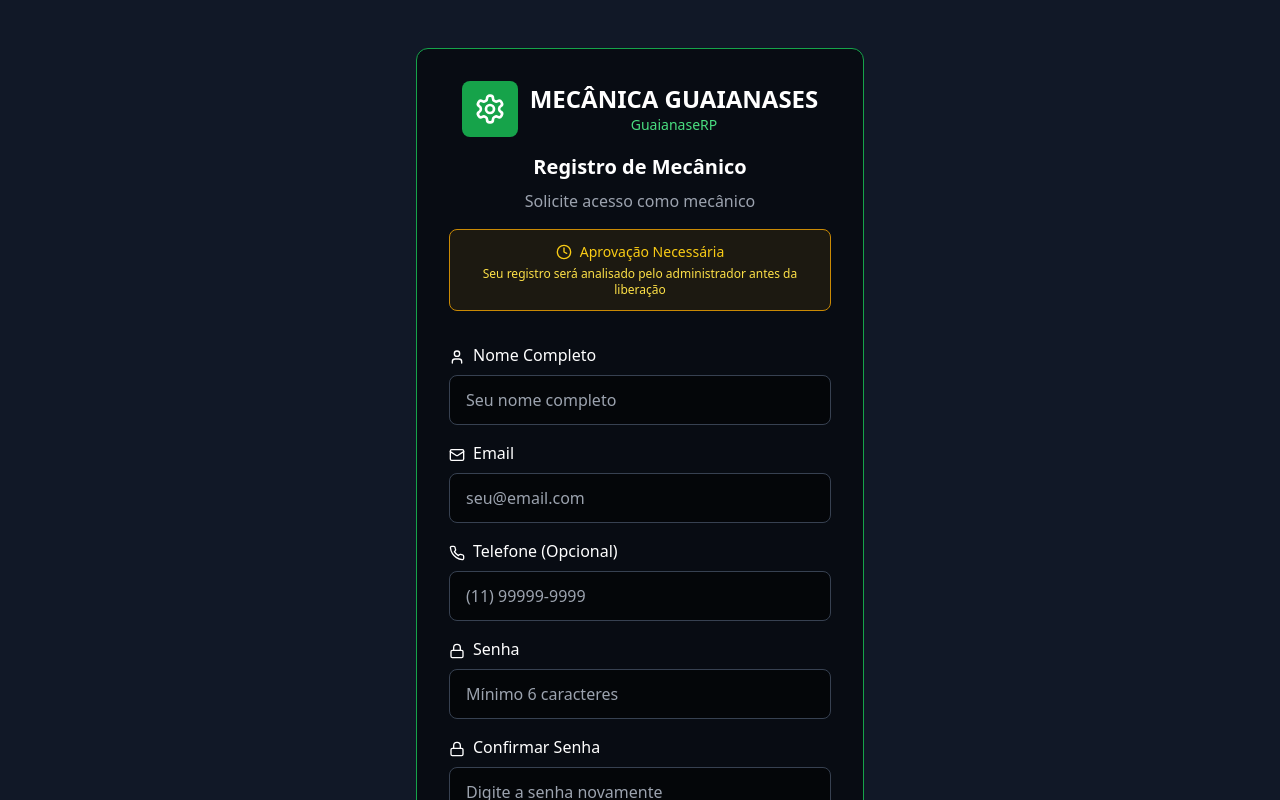
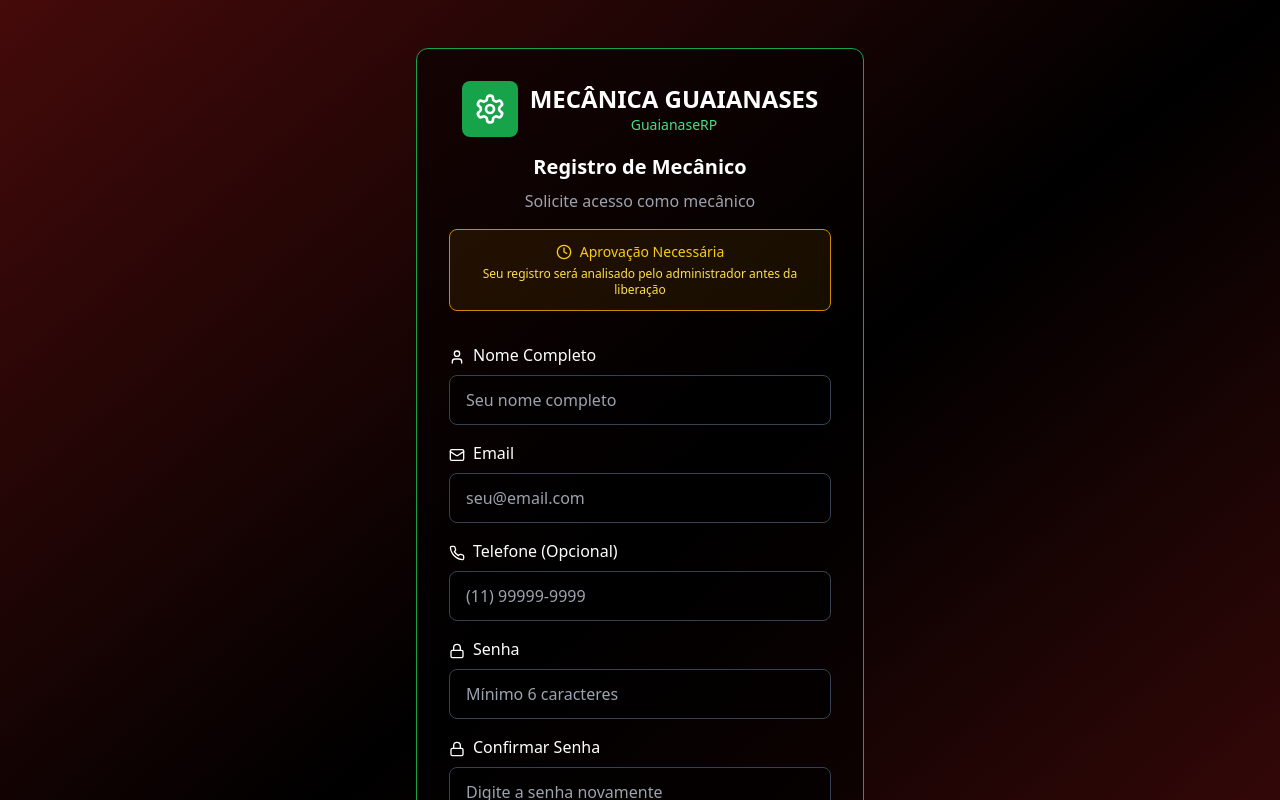
Before and after one commit to hacksbr6-sys/Auto-Center-Guaianases, a React (Vite) app: page /register/mechanic in a window 1280 px wide. Shown: the top 800 px of the page. Built offline with nearby package versions, Linux system fonts and the light colour scheme.

Commit message:
Update RegisterMechanic.tsx

```diff
--- a/src/pages/RegisterMechanic.tsx
+++ b/src/pages/RegisterMechanic.tsx
@@ -61,7 +61,7 @@ const RegisterMechanic: React.FC = () => {
   };
 
   return (
-    <div className="min-h-screen bg-gray-900 flex items-center justify-center py-12 px-4">
+    <div className="min-h-screen bg-gradient-to-br from-red-950 via-black to-red-950 flex items-center justify-center py-12 px-4">
       <motion.div
         initial={{ opacity: 0, scale: 0.9 }}
         animate={{ opacity: 1, scale: 1 }}
```
